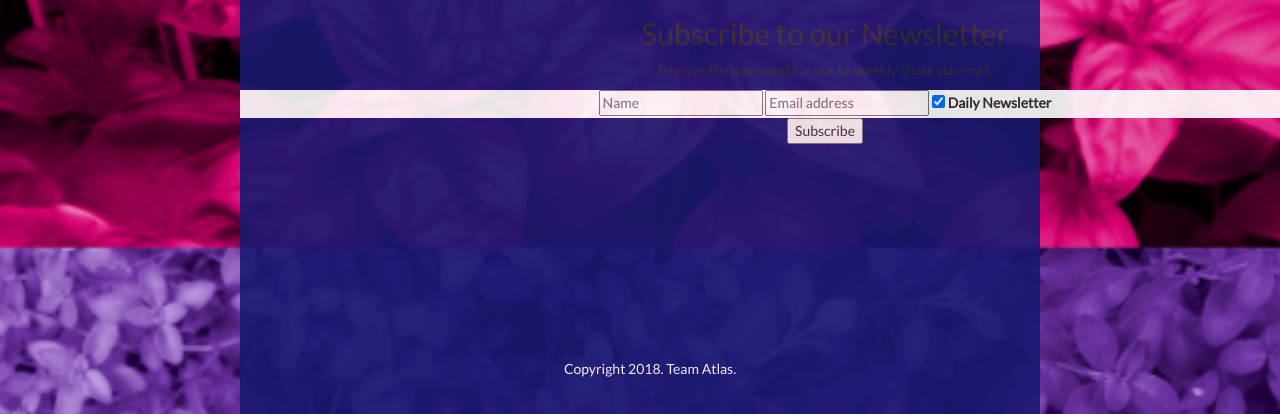
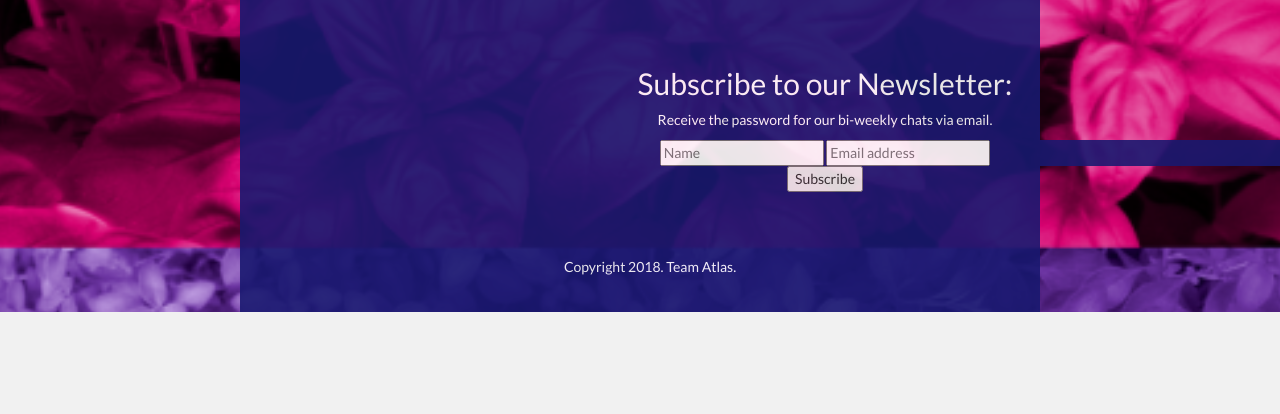
Before and after one commit to AlexEe/BSN-website, a plain HTML site: page index.html in a window 1280 px wide. Shown: the part 824-1238 px from the top of the page. After the commit the page ends 1136 px from the top, so only its background shows below. Drawn offline with Linux system fonts and the light colour scheme; files whose address does not match are found by name.

Commit message:
Added newsletter function with styling

```diff
--- a/index.html
+++ b/index.html
@@ -49,19 +49,15 @@
     </div>
     <div id="newletter">
       <form action="action_page.php">
-        <div class="container">
-          <h2>Subscribe to our Newsletter</h2>
+        <div class="container" id="newsletter">
+          <h2>Subscribe to our Newsletter:</h2>
           <p>Receive the password for our bi-weekly chats via email.</p>
         </div>
 
-        <div class="container" style="background-color:white">
+        <div class="container" style="background-color:MidnightBlue">
           <input type="text" placeholder="Name" name="name" required>
           <input type="text" placeholder="Email address" name="mail" required>
-          <label>
-            <input type="checkbox" checked="checked" name="subscribe"> Daily Newsletter
-          </label>
         </div>
-
         <div class="container">
           <input type="submit" value="Subscribe">
         </div>
--- a/stylesheet_index.css
+++ b/stylesheet_index.css
@@ -112,7 +112,7 @@ li a:hover {
 }
 
 #impressum {
-  margin-top:200px;
+  margin-top:50px;
   background-color: MidnightBlue;
   background-size: cover;
   background-position: center;
@@ -136,8 +136,10 @@ li a:hover {
 }
 
 #newsletter {
+  margin-top:50px;
   color:white;
 }
+
 
 .center_nav_bar {
   padding-top: 10px;
```
